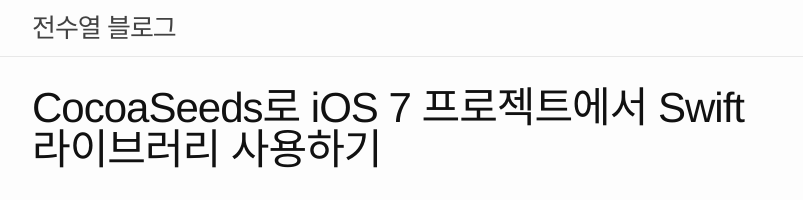
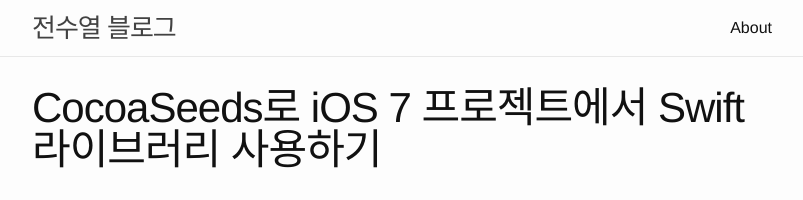
Before and after one commit to devxoul/blog, a Jekyll site: the page built from _posts/2015-06-14-cocoaseeds.markdown, in a window 1280 px wide and 900 px high. Shown: the top 200 px of the window, without its empty margins (238-1041 px from the left). Built offline with Jekyll 4.4.1, drawn with Linux system fonts in a browser that asks for light colours; Markdown is read by kramdown in place of the engine named in the settings.

Commit message:
About 링크 추가

```diff
--- a/_includes/header.html
+++ b/_includes/header.html
@@ -12,6 +12,10 @@
           <path fill="#424242" d="M18,13.516C18,14.335,17.335,15,16.516,15H1.484C0.665,15,0,14.335,0,13.516l0,0 c0-0.82,0.665-1.484,1.484-1.484h15.031C17.335,12.031,18,12.696,18,13.516L18,13.516z"/>
         </svg>
       </a>
+
+      <div class="trigger">
+        <a class="page-link" href="http://xoul.kr" target="_blank">About</a>
+      </div>
     </nav>
 
   </div>
```
